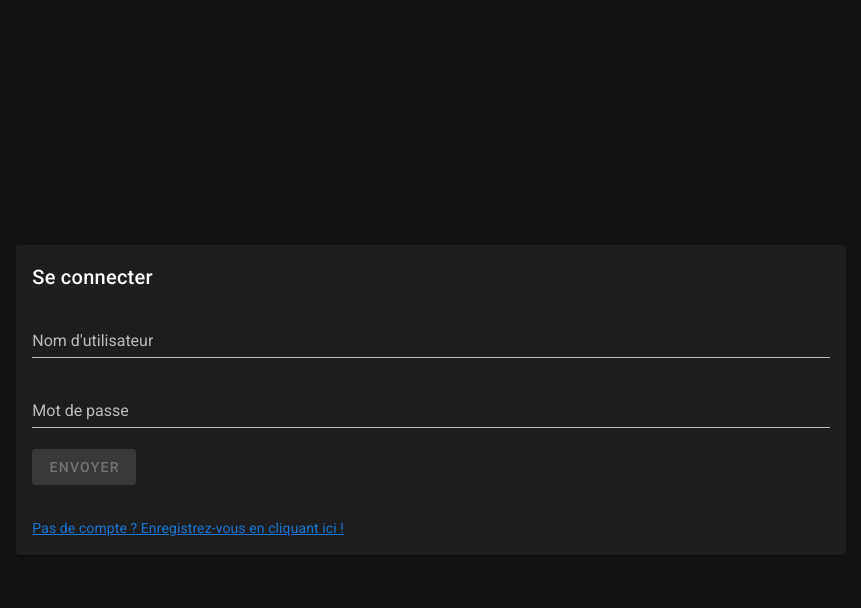
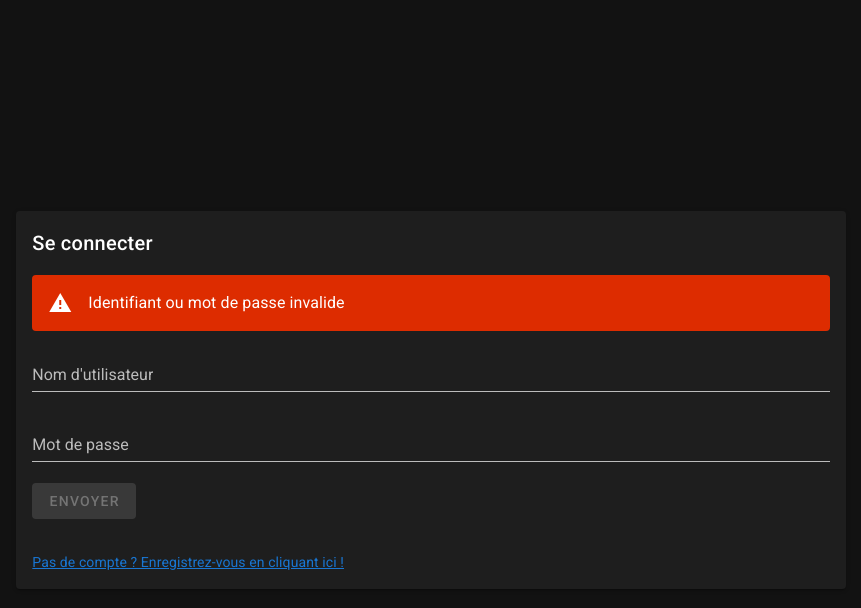
Before and after one commit to EliottClavier/TP_Dashboard_NuxtJS, a Nuxt app: page /login in a window 1280 px wide. Both pictures are taken after a click on the button "ENVOYER". Shown: the top 608 px of the page, without its empty margins (209-1070 px from the left). Built offline with nearby package versions, Linux system fonts and the light colour scheme; no server answers.

Commit message:
Ajout alert login

```diff
--- a/components/LoginForm.vue
+++ b/components/LoginForm.vue
@@ -2,6 +2,9 @@
   <v-card elevation="2">
     <v-card-title>Se connecter</v-card-title>
     <v-card-text>
+      <v-alert type="error" v-if="alert">
+        Identifiant ou mot de passe invalide
+      </v-alert>
       <v-form ref="loginForm">
         <v-text-field
           v-model="name"
@@ -40,6 +43,7 @@ export default {
   data: () => ({
     users: [],
     valid: true,
+    alert: false,
     name: '',
     password: '',
   }),
@@ -56,6 +60,11 @@ export default {
           name: this.name,
         });
         this.$router.push(`/${this.$store.state.users[this.$store.state.authenticated].name}`)
+      } else {
+        this.alert = true;
+        setTimeout(() => {
+          this.alert = false;
+        }, 3000)
       }
     },
     resetValidation() {
--- a/components/RegisterForm.vue
+++ b/components/RegisterForm.vue
@@ -78,6 +78,7 @@ export default {
   mounted() {
     this.$store.dispatch(ACTIONS.INIT);
     this.users = this.$store.state.users;
+    console.log(this.users)
   },
   methods: {
     passwordConfirmationRule() {
```
